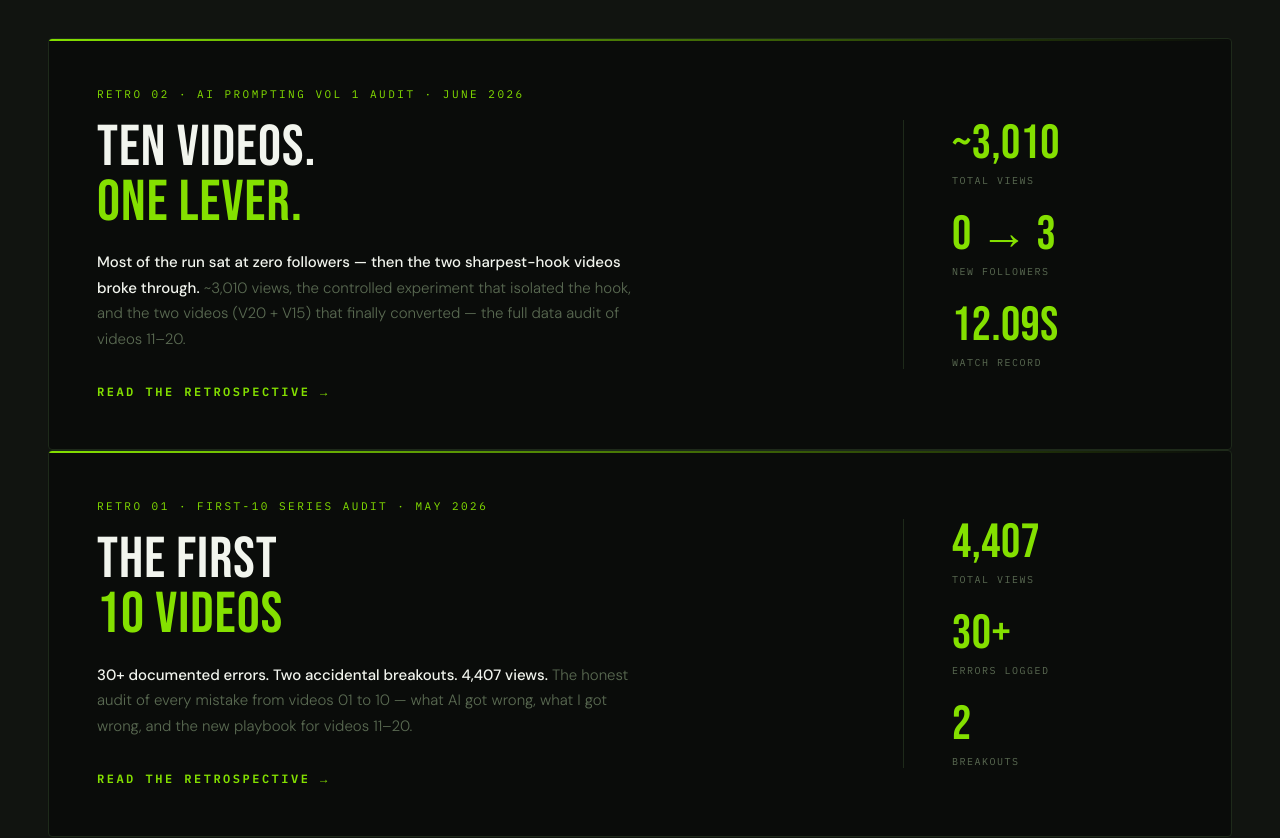
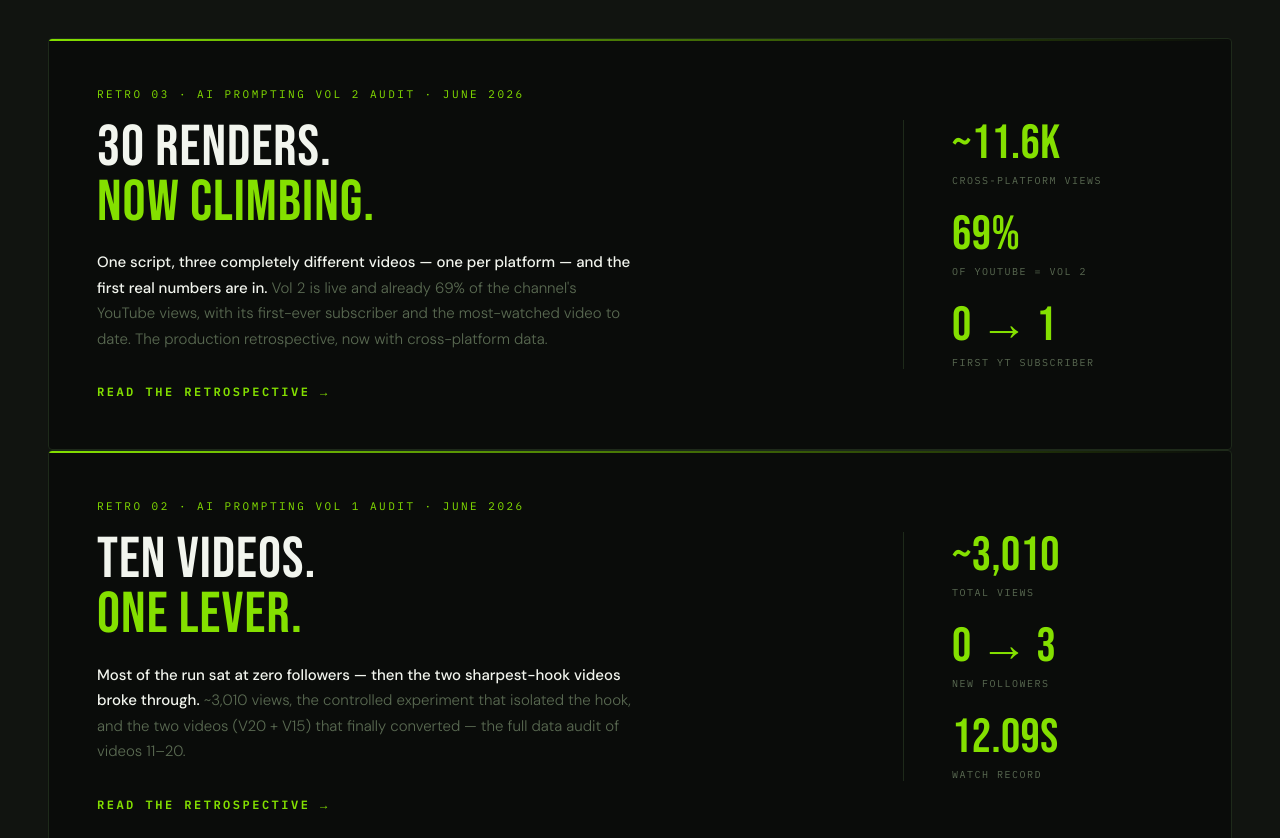
Before and after one commit to longvy24/AI_Blog, a plain HTML site: page index.html in a window 1280 px wide. Shown: the part 6052-6890 px from the top of the page. Drawn offline with Linux system fonts and the light colour scheme.

Commit message:
Add files via upload

```diff
--- a/index.html
+++ b/index.html
@@ -1197,6 +1197,24 @@
     </div>
   </div>
 
+  <a class="retro-card reveal" href="retrospectives/prompting-vol-2.html">
+    <div class="retro-card-inner">
+      <div>
+        <div class="retro-meta">RETRO 03 · AI Prompting Vol 2 Audit · June 2026</div>
+        <div class="retro-title">30 Renders.<br><span class="lime">Now Climbing.</span></div>
+        <div class="retro-desc">
+          <strong>One script, three completely different videos — one per platform — and the first real numbers are in.</strong> Vol 2 is live and already 69% of the channel's YouTube views, with its first-ever subscriber and the most-watched video to date. The production retrospective, now with cross-platform data.
+        </div>
+        <div class="retro-cta">Read The Retrospective →</div>
+      </div>
+      <div class="retro-stats">
+        <div class="retro-stat"><div class="num">~11.6K</div><div class="lbl">Cross-Platform Views</div></div>
+        <div class="retro-stat"><div class="num">69%</div><div class="lbl">of YouTube = Vol 2</div></div>
+        <div class="retro-stat"><div class="num">0 → 1</div><div class="lbl">First YT Subscriber</div></div>
+      </div>
+    </div>
+  </a>
+
   <a class="retro-card reveal" href="retrospectives/prompting-vol-1.html">
     <div class="retro-card-inner">
       <div>
```
